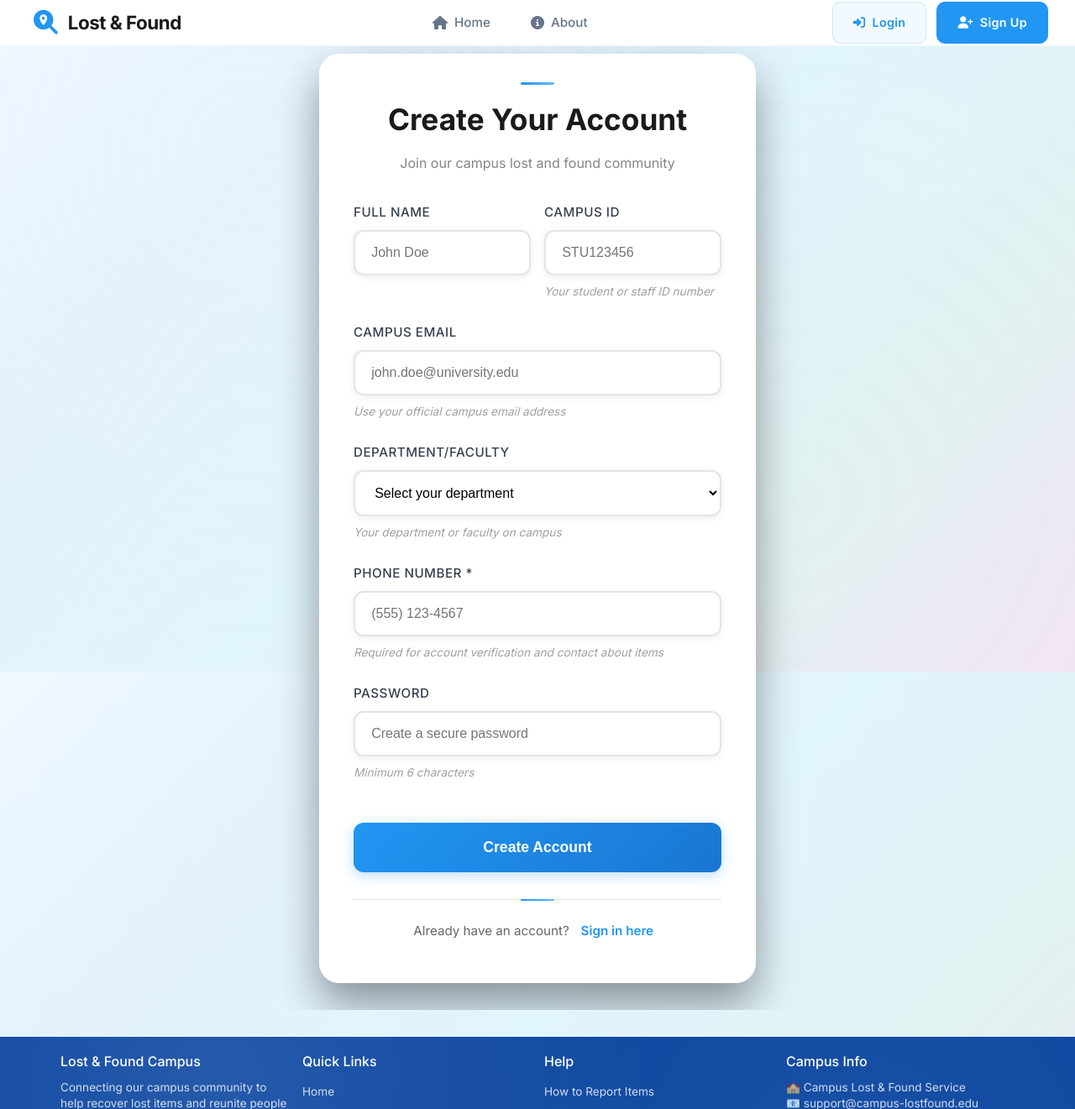
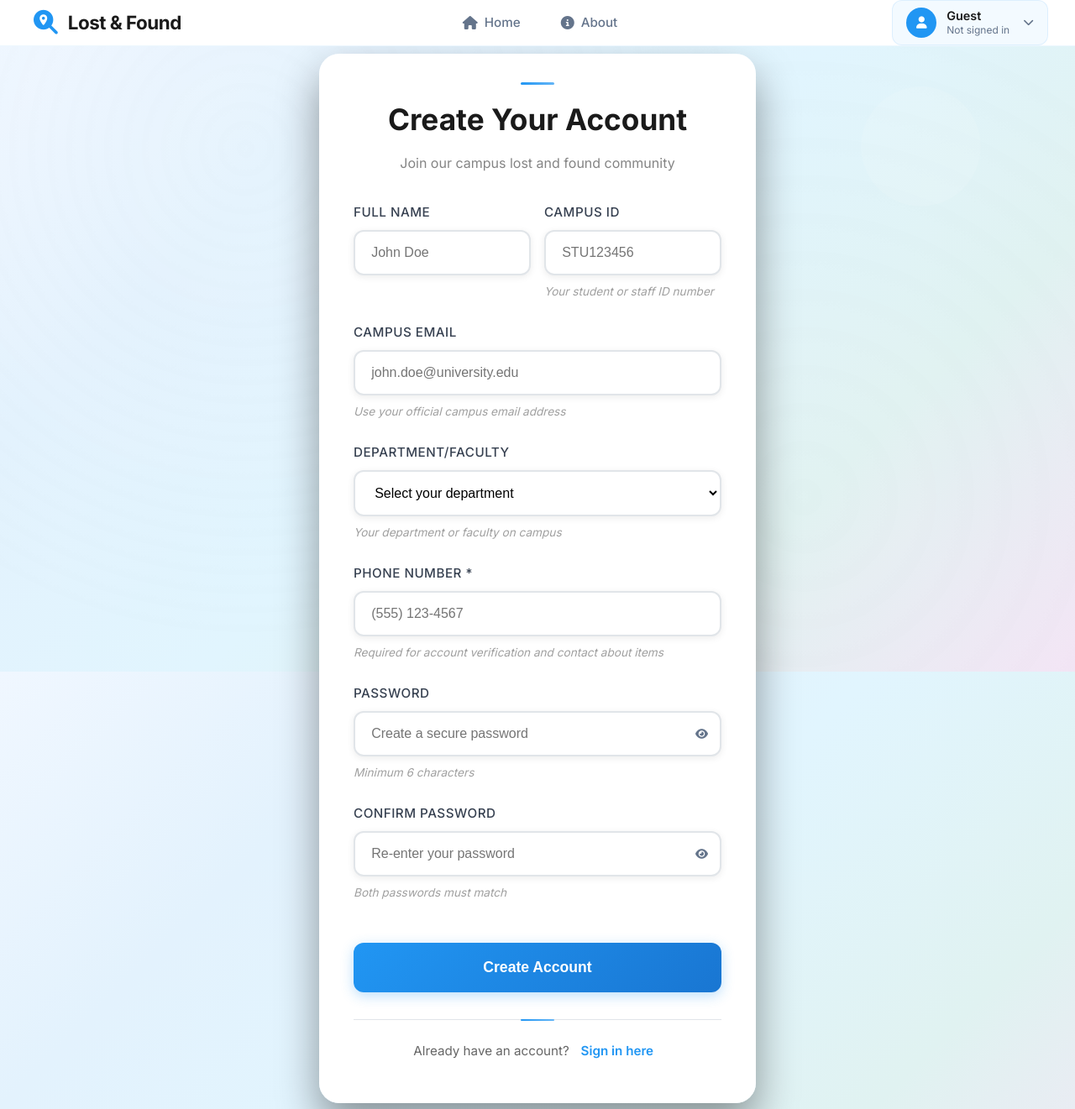
Before and after one commit to nEcSiT/lost-found-WebApp, a Flask app: page /register in a window 1280 px wide. Shown: the top 1321 px of the page at 84% size. Run offline with Flask 3, Linux system fonts and the light colour scheme.

Commit message:
Implement email and phone verification features, including password reset functionality and UI enhancements for user authentication

```diff
--- a/app/__init__.py
+++ b/app/__init__.py
@@ -4,6 +4,10 @@ from flask_sqlalchemy import SQLAlchemy
 from flask_login import LoginManager
 from flask_migrate import Migrate
 from flask_mail import Mail
+from dotenv import load_dotenv
+
+# Load environment variables from .env (local dev)
+load_dotenv()
 
 app = Flask(__name__)
 app.config.from_object('config.Config')
--- a/app/routes.py
+++ b/app/routes.py
@@ -2,7 +2,15 @@ from . import app, db
 from flask import render_template, request, redirect, url_for, flash
 from flask_login import login_user, logout_user, login_required, current_user
 from .models import Item
-from .auth import register_user, verify_user
+from .auth import (
+    register_user,
+    verify_user,
+    verify_email_code,
+    resend_email_code,
+    generate_phone_reset_code,
+    verify_phone_code,
+    update_user_password,
+)
 from datetime import datetime
 import os
 from werkzeug.utils import secure_filename
@@ -48,13 +56,21 @@ def register():
         campus_id = request.form['campus_id']
         email = request.form['email']
         password = request.form['password']
+        confirm_password = request.form.get('confirm_password', '')
         department = request.form['department']
         phone = request.form['phone']  # Required phone number
 
         try:
+            # Server-side validations
+            if password != confirm_password:
+                flash('Passwords do not match. Please re-enter them.')
+                return render_template('register.html')
+            if len(password) < 6:
+                flash('Password must be at least 6 characters long.')
+                return render_template('register.html')
             register_user(name, campus_id, email, password, department, phone)
-            flash('Registration successful. Please log in.')
-            return redirect(url_for('login'))
+            flash('Registration successful. Please verify your email to log in.')
+            return redirect(url_for('verify_email', email=email))
         except ValueError as e:
             flash(str(e))
         except Exception as e:
@@ -70,6 +86,10 @@ def login():
         password = request.form['password']
         user = verify_user(campus_id, password)
         if user:
+            # Gate login on email verification status
+            if not user.email_verified:
+                flash('Please verify your email before logging in. A code was sent to your email. You can resend it below.')
+                return redirect(url_for('verify_email', email=user.email))
             login_user(user)
             return redirect(url_for('dashboard'))
         else:
@@ -223,3 +243,101 @@ def about():
 @app.route('/favicon.ico')
 def favicon():
     return '', 204
+
+# Email verification routes
+@app.route('/verify-email', methods=['GET', 'POST'])
+def verify_email():
+    if request.method == 'POST':
+        email = request.form.get('email')
+        code = request.form.get('code')
+        if not email or not code:
+            flash('Please provide both email and verification code.')
+            return render_template('verify_email.html')
+        if verify_email_code(email, code):
+            flash('Email verified successfully. You can now log in.')
+            return redirect(url_for('login'))
+        else:
+            flash('Invalid verification code or email. Please try again.')
+    return render_template('verify_email.html')
+
+
+@app.route('/resend-email-code', methods=['POST'])
+def resend_email():
+    email = request.form.get('email')
+    if not email:
+        flash('Please provide your email to resend the code.')
+        return redirect(url_for('verify_email'))
+    if resend_email_code(email):
+        flash('A new verification code has been sent to your email (check console in dev).')
+    else:
+        flash('Email not found. Please register first.')
+    return redirect(url_for('verify_email'))
+
+
+# Password reset via Phone OTP
+@app.route('/forgot-password', methods=['GET', 'POST'])
+def forgot_password():
+    if request.method == 'POST':
+        phone = request.form.get('phone')
+        if not phone:
+            flash('Please enter your phone number.')
+            return render_template('forgot_password.html')
+        if generate_phone_reset_code(phone):
+            flash('A verification code has been sent to your phone (check console in dev).')
+            return redirect(url_for('verify_reset_code', phone=phone))
+        else:
+            flash('Phone number not found. Please check and try again.')
+    return render_template('forgot_password.html')
+
+
+@app.route('/verify-reset-code', methods=['GET', 'POST'])
+def verify_reset_code():
+    phone = request.args.get('phone') or request.form.get('phone')
+    if request.method == 'POST':
+        code = request.form.get('code')
+        if not phone or not code:
+            flash('Please provide your phone and the 6-digit code.')
+        else:
+            user = verify_phone_code(phone, code)
+            if user:
+                # Pass phone as query so reset form knows it
+                return redirect(url_for('reset_password', phone=phone))
+            else:
+                flash('Invalid code. Please try again.')
+    return render_template('verify_reset_code.html', phone=phone)
+
+
+@app.route('/reset-password', methods=['GET', 'POST'])
+def reset_password():
+    phone = request.args.get('phone') or request.form.get('phone')
+    if request.method == 'POST':
+        password = request.form.get('password')
+        confirm_password = request.form.get('confirm_password')
+        if not phone:
+            flash('Missing phone number. Please restart the reset process.')
+            return redirect(url_for('forgot_password'))
+        if not password or not confirm_password:
+            flash('Please enter and confirm your new password.')
+            return render_template('reset_password.html', phone=phone)
+        if password != confirm_password:
+            flash('Passwords do not match.')
+            return render_template('reset_password.html', phone=phone)
+        if len(password) < 6:
+            flash('Password must be at least 6 characters long.')
+            return render_template('reset_password.html', phone=phone)
+
+        # Validate the latest code still belongs to this phone (optional) and update password
+        user = verify_phone_code(phone, request.form.get('code', '')) or verify_phone_code(phone, request.args.get('code', ''))
+        # If no code provided here, assume verification was just completed; find user by phone
+        if not user:
+            from .models import User
+            user = User.query.filter_by(phone=phone).first()
+        if not user:
+            flash('Could not validate phone for reset. Please try again.')
+            return redirect(url_for('forgot_password'))
+
+        update_user_password(user, password)
+        flash('Password updated successfully. You can now log in.')
+        return redirect(url_for('login'))
+
+    return render_template('reset_password.html', phone=phone)
--- a/app/templates/base.html
+++ b/app/templates/base.html
@@ -859,7 +859,7 @@
             <!-- User Account Section -->
             <div class="user-section">
                 {% if current_user.is_authenticated %}
-                    <div class="user-info" id="userInfoButton" onclick="toggleDropdown()">
+                    <div class="user-info" id="userInfoButton">
                         <div class="user-avatar">
                             <i class="fas fa-user"></i>
                         </div>
@@ -899,12 +899,33 @@
                         </a>
                     </div>
                 {% else %}
-                    <div class="auth-buttons">
-                        <a href="{{ url_for('login') }}" class="auth-btn login-btn">
+                    <!-- Guest toggle with dropdown for Login / Sign Up -->
+                    <div class="user-info" id="userInfoButton">
+                        <div class="user-avatar">
+                            <i class="fas fa-user"></i>
+                        </div>
+                        <div class="user-details">
+                            <span class="user-name">Guest</span>
+                            <span class="user-role">Not signed in</span>
+                        </div>
+                        <i class="fas fa-chevron-down dropdown-arrow"></i>
+                    </div>
+                    <div class="dropdown-content" id="accountDropdown">
+                        <div class="dropdown-header">
+                            <div class="user-avatar-large">
+                                <i class="fas fa-user"></i>
+                            </div>
+                            <div class="user-info-dropdown">
+                                <span class="dropdown-name">Welcome</span>
+                                <span class="dropdown-id">Please sign in</span>
+                            </div>
+                        </div>
+                        <div class="dropdown-divider"></div>
+                        <a href="{{ url_for('login') }}" class="dropdown-item">
                             <i class="fas fa-sign-in-alt"></i>
                             <span>Login</span>
                         </a>
-                        <a href="{{ url_for('register') }}" class="auth-btn signup-btn">
+                        <a href="{{ url_for('register') }}" class="dropdown-item">
                             <i class="fas fa-user-plus"></i>
                             <span>Sign Up</span>
                         </a>
@@ -1001,24 +1022,15 @@
                     e.preventDefault();
                     e.stopPropagation();
 
-                    // Force show the dropdown
-                    if (dropdown.classList.contains('show')) {
-                        dropdown.classList.remove('show');
-                        dropdown.style.display = 'none';
-                        userInfoButton.classList.remove('active');
-                    } else {
-                        dropdown.classList.add('show');
-                        dropdown.style.display = 'block';
-                        userInfoButton.classList.add('active');
-                    }
+                    const isOpen = dropdown.classList.contains('show');
+                    dropdown.classList.toggle('show', !isOpen);
+                    dropdown.style.display = !isOpen ? 'block' : 'none';
+                    userInfoButton.classList.toggle('active', !isOpen);
 
                     if (dropdownArrow) {
-                        dropdownArrow.style.transform = dropdown.classList.contains('show')
-                            ? 'rotate(180deg)'
-                            : 'rotate(0deg)';
+                        dropdownArrow.style.transform = !isOpen ? 'rotate(180deg)' : 'rotate(0deg)';
                     }
                 });
-            }
 
                 // Close dropdown when clicking outside
                 document.addEventListener('click', function(e) {
--- a/app/templates/register.html
+++ b/app/templates/register.html
@@ -144,6 +144,29 @@
         background: #ffffff;
         position: relative;
         box-shadow: 0 2px 8px rgba(0, 0, 0, 0.08);
+    }
+
+    /* Password visibility toggle */
+    .password-wrapper {
+        position: relative;
+    }
+
+    .toggle-password {
+        position: absolute;
+        right: 12px;
+        top: 50%;
+        transform: translateY(-50%);
+        background: none;
+        border: none;
+        cursor: pointer;
+        color: #64748b;
+        padding: 4px;
+        border-radius: 6px;
+    }
+
+    .toggle-password:hover {
+        color: #2196f3;
+        background: rgba(33,150,243,0.06);
     }
 
     .form-input:focus, .form-select:focus {
@@ -571,6 +594,7 @@
 
             <div class="form-group">
                 <label for="password" class="form-label">Password</label>
+                <div class="password-wrapper">
                     <input type="password"
                            class="form-input"
                            id="password"
@@ -579,7 +603,29 @@
                            required
                            autocomplete="new-password"
                            minlength="6">
+                    <button type="button" class="toggle-password" data-target="password" aria-label="Show password">
+                        <i class="fas fa-eye"></i>
+                    </button>
+                </div>
                 <div class="form-note">Minimum 6 characters</div>
+            </div>
+
+            <div class="form-group">
+                <label for="confirm_password" class="form-label">Confirm Password</label>
+                <div class="password-wrapper">
+                    <input type="password"
+                           class="form-input"
+                           id="confirm_password"
+                           name="confirm_password"
+                           placeholder="Re-enter your password"
+                           required
+                           autocomplete="new-password"
+                           minlength="6">
+                    <button type="button" class="toggle-password" data-target="confirm_password" aria-label="Show confirm password">
+                        <i class="fas fa-eye"></i>
+                    </button>
+                </div>
+                <div class="form-note">Both passwords must match</div>
             </div>
 
             <button type="submit" class="btn-primary">
@@ -593,3 +639,48 @@
     </div>
 </div>
 {% endblock %}
+
+{% block extra_js %}
+document.addEventListener('DOMContentLoaded', function() {
+    // Toggle visibility for password fields
+    document.querySelectorAll('.toggle-password').forEach(function(btn){
+        btn.addEventListener('click', function(){
+            const targetId = this.getAttribute('data-target');
+            const input = document.getElementById(targetId);
+            if (!input) return;
+            const isPassword = input.getAttribute('type') === 'password';
+            input.setAttribute('type', isPassword ? 'text' : 'password');
+            // swap icon
+            const icon = this.querySelector('i');
+            if (icon) {
+                icon.classList.toggle('fa-eye');
+                icon.classList.toggle('fa-eye-slash');
+            }
+            this.setAttribute('aria-label', isPassword ? 'Hide password' : 'Show password');
+        });
+    });
+
+    // Client-side confirm-password validation
+    const form = document.querySelector('.auth-form');
+    const pwd = document.getElementById('password');
+    const confirm = document.getElementById('confirm_password');
+    if (form && pwd && confirm) {
+        const validate = () => {
+            if (confirm.value && pwd.value !== confirm.value) {
+                confirm.setCustomValidity('Passwords do not match');
+            } else {
+                confirm.setCustomValidity('');
+            }
+        };
+        pwd.addEventListener('input', validate);
+        confirm.addEventListener('input', validate);
+        form.addEventListener('submit', function(e){
+            validate();
+            if (!form.checkValidity()) {
+                e.preventDefault();
+                form.reportValidity();
+            }
+        });
+    }
+});
+{% endblock %}
```
Also changed, not shown: app/auth.py (+136 -19 lines), app/templates/forgot_password.html (added, +35 -0 lines), app/templates/login.html (+39 -0 lines), app/templates/reset_password.html (added, +78 -0 lines), app/templates/verify_email.html (added, +57 -0 lines), app/templates/verify_reset_code.html (added, +36 -0 lines), config.py (+10 -0 lines), 1 other file. Lines whose indentation alone changed are shown as unchanged.
